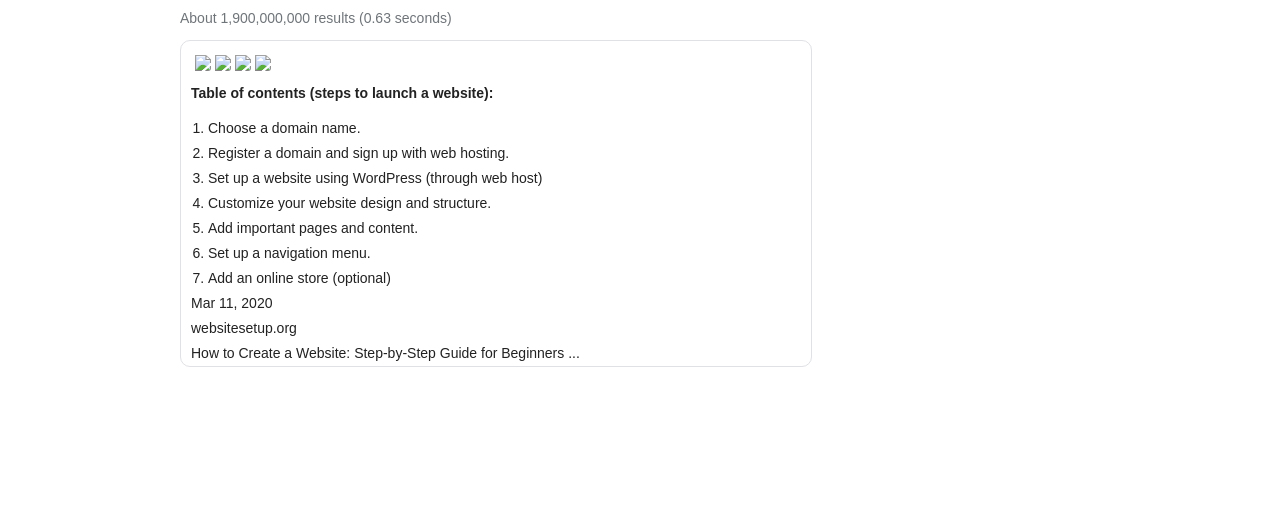
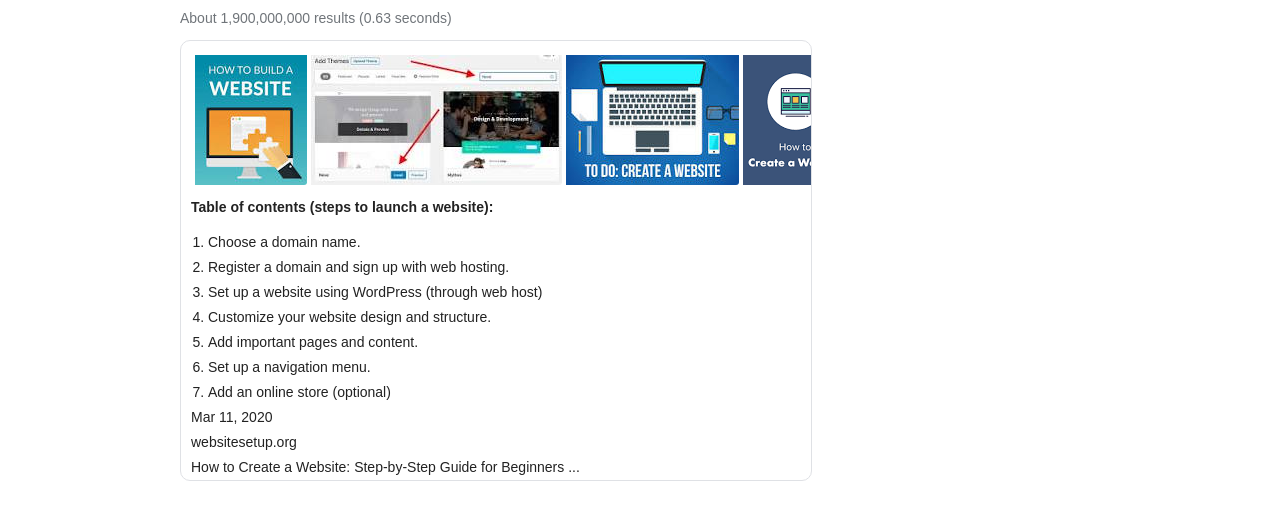
Before and after one commit to aarrayhan/google-search-clone, a plain HTML site: page index.html in a window 1280 px wide. Shown: the part 117-636 px from the top of the page. Drawn offline with Linux system fonts and the light colour scheme; the site is published under a folder, as on GitHub Pages, so addresses that start at the root find nothing.

Commit message:
fixed image links

```diff
--- a/index.html
+++ b/index.html
@@ -47,10 +47,10 @@
             <div class="result-stat">About 1,900,000,000 results (0.63 seconds)</div>
             <section class="snippet">
                 <div class="snippet-img">
-                    <img src="/assets/img/buildweb.jpeg">
-                    <img src="/assets/img/buiildweb2.jpeg">
-                    <img src="/assets/img/buildweb3.jpeg">
-                    <img src="/assets/img/buildweb4.png">
+                    <img src="assets/img/buildweb.jpeg">
+                    <img src="assets/img/buiildweb2.jpeg">
+                    <img src="assets/img/buildweb3.jpeg">
+                    <img src="assets/img/buildweb4.png">
                 </div>
                 <div class="snippet-txt">
                     <b>Table of contents (steps to launch a website):</b>
```
